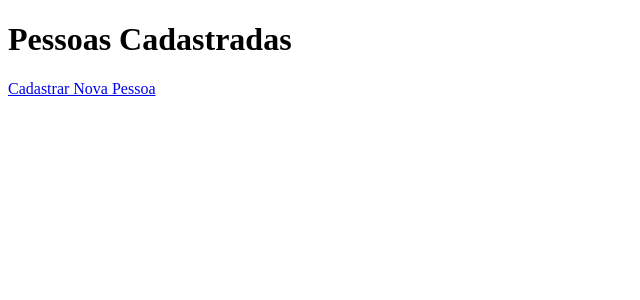
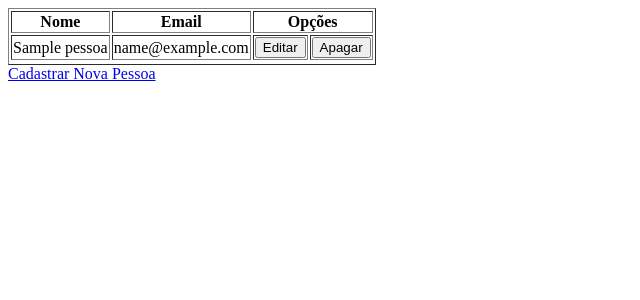
Before and after one commit to Murilo11/Django-Intro, a Django app: page / in a window 1280 px wide. Shown: the top 300 px of the page, without its empty margins (0-640 px from the left). Run offline with Django 5.2, Linux system fonts and the light colour scheme; tables that the repository leaves empty hold one stand-in row (values such as "Sample post").

Commit message:
:sparkles: feat: Criação do CRUD

```diff
--- a/meuapp/templates/meuapp/list.html
+++ b/meuapp/templates/meuapp/list.html
@@ -6,15 +6,27 @@
     <title>MeuappDjango</title>
 </head>
 <body>
-    <h1>Pessoas Cadastradas</h1>
-    <ul>
-        {% for pessoa in Pessoas %}
-        <li>{{pessoa.nome }}</li>
-        <li>{{pessoa.email }}</li>
+    <table border="1">
+
+
+        <tr>
+            <th>Nome</th>
+            <th>Email</th>
+            <th colspan="2">Opções</th>
+        </tr>
+        {% for pessoa in pessoas %}
+        <tr>
+
+            <td>{{pessoa.nome }}</td>
+            <td>{{pessoa.email }}</td>
+            <td><a href="{% url 'atualizar_pessoa' pessoa.id %}"><button>Editar</button></a></td>
+            <td><a href="{% url 'deletar_pessoa' pessoa.id %}"><button>Apagar</button></a></td>
+
+
+        <tr>
         {% endfor %}
-
-    </ul>
-    <a href="{% url 'criar_pessoa' % }">Cadastrar Nova Pessoa</a>
+    </table>
+    <a href="{% url 'criar_pessoa' %}">Cadastrar Nova Pessoa</a>
 
 </body>
 </html>
--- a/meuapp/urls.py
+++ b/meuapp/urls.py
@@ -1,7 +1,9 @@
 from django.urls import path
-from .views import listar_pessoas,criar_pessoas
+from .views import listar_pessoas, criar_pessoas, atualizar_pessoa,deletar_pessoa
 
 urlpatterns = [
     path('', listar_pessoas, name= 'listar_pessoas'),
     path('criar/', criar_pessoas, name = 'criar_pessoa'),
+    path('editar/<int:pk>', atualizar_pessoa, name='atualizar_pessoa'),
+    path('deletar/<int:pk>',deletar_pessoa, name='deletar_pessoa'),
 ]
--- a/meuapp/views.py
+++ b/meuapp/views.py
@@ -21,3 +21,21 @@ def criar_pessoas(request):
     else:
         form = PessoaForm()
     return render(request, 'meuapp/form.html', {'form': form})
+
+def atualizar_pessoa(request, pk):
+    pessoa = Pessoa.objects.get(pk=pk)
+    if request.method == 'POST':
+        form = PessoaForm(request.POST,instance=pessoa)
+        if form.is_valid():
+            form.save()
+            return redirect('listar_pessoas')
+    else:
+        form = PessoaForm(instance=pessoa)
+    return render(request,'meuapp/form.html',{'form':form})
+
+def deletar_pessoa(request,pk):
+    pessoa = Pessoa.objects.get(pk=pk)
+    if request.method == "POST":
+        pessoa.delete()
+        return redirect('listar_pessoas')
+    return render(request, 'meuapp/confirmar_delete.html', {'pessoa': pessoa})
```
Also changed, not shown: meuapp/templates/meuapp/confirmar_delete.html (added, +17 -0 lines).
